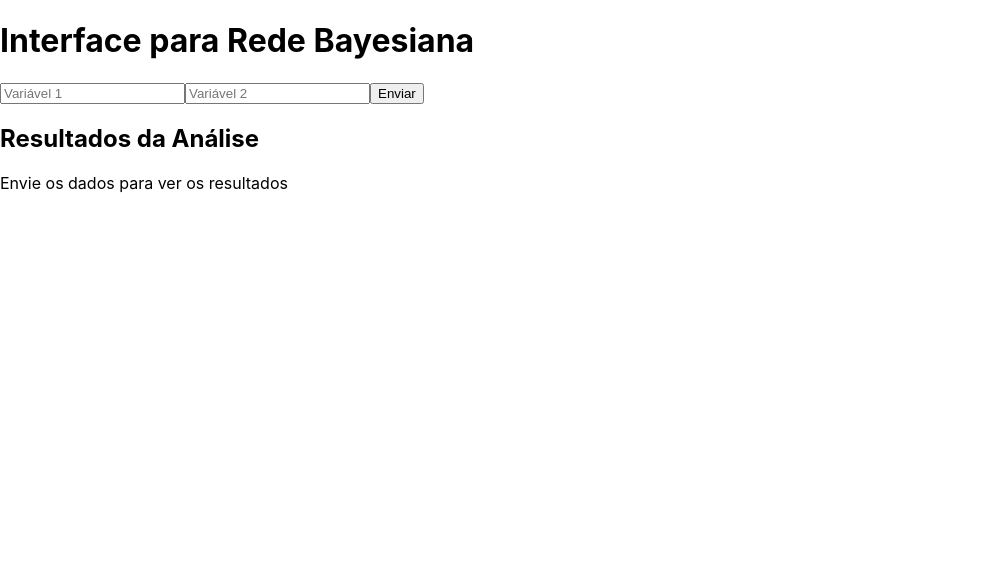
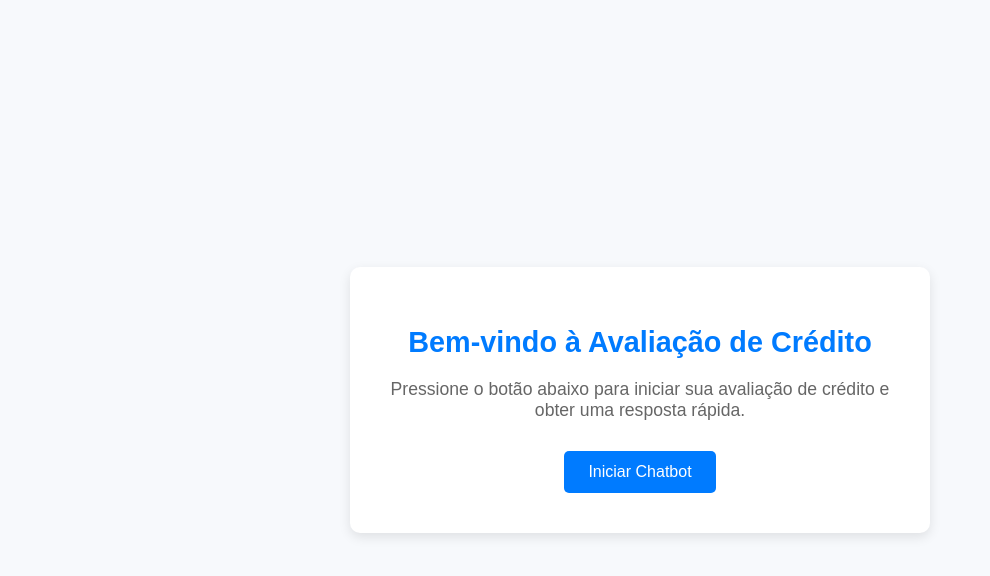
Before and after one commit to Bayesianos/Frontend_Bay, a React (Create React App) app: page / in a window 1280 px wide. Shown: the top 576 px of the page, without its empty margins (0-990 px from the left). Built offline with nearby package versions, Linux system fonts and the light colour scheme.

Commit message:
Adiciona tela de carregamento e resultado ao chatbot

```diff
--- a/src/App.js
+++ b/src/App.js
@@ -1,33 +1,30 @@
+// App.js
 import React, { useState } from 'react';
-import FormInput from './components/FormInput';
-import ResultsDisplay from './components/ResultsDisplay';
-import BayesianNetwork from './components/BayesianNetwork';
+import ChatBot from './components/ChatBot';
+import './components/WelcomePage.css';
 
 function App() {
-  const [results, setResults] = useState(null);
-  const [networkData, setNetworkData] = useState(null);
+  const [startChat, setStartChat] = useState(false);
 
-  const handleFormSubmit = async (variables) => {
-    try {
-      const response = await fetch('http://localhost:5000/api/bayesian', {
-        method: 'POST',
-        headers: { 'Content-Type': 'application/json' },
-        body: JSON.stringify(variables),
-      });
-      const data = await response.json();
-      setResults(data.results);
-      setNetworkData(data.network); // Supondo que a rede vem como parte da resposta
-    } catch (error) {
-      console.error("Erro ao chamar a API:", error);
-    }
+  const handleStartChat = () => {
+    setStartChat(true);
   };
 
   return (
     <div className="App">
-      <h1>Interface para Rede Bayesiana</h1>
-      <FormInput onSubmit={handleFormSubmit} />
-      <ResultsDisplay results={results} />
-      {networkData && <BayesianNetwork data={networkData} />}
+      {startChat ? (
+        <ChatBot />
+      ) : (
+        <div className="welcome-container">
+          <div className="welcome-box">
+            <h1 className="welcome-title">Bem-vindo à Avaliação de Crédito</h1>
+            <p className="welcome-text">
+              Pressione o botão abaixo para iniciar sua avaliação de crédito e obter uma resposta rápida.
+            </p>
+            <button className="start-button" onClick={handleStartChat}>Iniciar Chatbot</button>
+          </div>
+        </div>
+      )}
     </div>
   );
 }
--- a/src/components/BayesianNetwork.js
+++ /dev/null
@@ -1,21 +0,0 @@
-// src/components/BayesianNetwork.js
-import React, { useEffect, useRef } from 'react';
-import * as d3 from 'd3';
-
-function BayesianNetwork({ data }) {
-  const svgRef = useRef();
-
-  useEffect(() => {
-    if (!data) return;
-
-    const svg = d3.select(svgRef.current);
-    svg.selectAll('*').remove();
-
-    // Lógica de renderização do gráfico D3.js
-
-  }, [data]);
-
-  return <svg ref={svgRef} width="400" height="300"></svg>;
-}
-
-export default BayesianNetwork;
--- /dev/null
+++ b/src/components/ChatBot.css
@@ -0,0 +1,60 @@
+/* src/components/ChatBot.css */
+
+.chatbot-container {
+    display: flex;
+    flex-direction: column;
+    align-items: center;
+    justify-content: center;
+    width: 100%;
+    height: 100vh;
+    background-color: #f0f2f5;
+    font-family: Arial, sans-serif;
+  }
+
+  .chatbot-box {
+    background-color: #fff;
+    width: 90%;
+    max-width: 400px;
+    padding: 20px;
+    border-radius: 10px;
+    box-shadow: 0px 4px 12px rgba(0, 0, 0, 0.1);
+    text-align: center;
+  }
+
+  .chatbot-question {
+    font-size: 1.1em;
+    color: #333;
+    margin-bottom: 15px;
+    word-wrap: break-word;
+  }
+
+  .chatbot-input {
+    width: calc(100% - 24px); /* Mantém o input dentro do chatbot-box */
+    padding: 12px;
+    border: 1px solid #ddd;
+    border-radius: 5px;
+    font-size: 1em;
+    margin-bottom: 15px;
+  }
+
+  .chatbot-input:focus {
+    border-color: #007bff;
+    outline: none;
+  }
+
+  .chatbot-button {
+    width: 100%;
+    padding: 12px;
+    font-size: 1em;
+    font-weight: bold;
+    background-color: #007bff;
+    color: white;
+    border: none;
+    border-radius: 5px;
+    cursor: pointer;
+    transition: background-color 0.3s;
+  }
+
+  .chatbot-button:hover {
+    background-color: #0056b3;
+  }
--- /dev/null
+++ b/src/components/ChatBot.js
@@ -0,0 +1,91 @@
+// src/components/ChatBot.js
+import React, { useState } from 'react';
+import './ChatBot.css';
+import LoadingScreen from './LoadingScreen';
+import ResultScreen from './ResultScreen';
+
+function ChatBot() {
+  const [step, setStep] = useState(0);
+  const [formData, setFormData] = useState({
+    idade: '',
+    sexo: '',
+    trabalho: '',
+    moradia: '',
+    classe: '',
+    cc: '',
+    credito: '',
+    duracao: '',
+    objetivo: '',
+    risco: '',
+  });
+  const [isLoading, setIsLoading] = useState(false);
+  const [result, setResult] = useState(null);
+
+  const questions = [
+    'Qual é a sua idade? (exemplo: 25, 35, 45)',
+    'Qual é o seu sexo? (male/female)',
+    'Qual é o seu tipo de trabalho? (1, 2, ou 3)',
+    'Qual é a sua situação de moradia? (own, rent, ou free)',
+    'Qual é a sua classe econômica? (exemplo: NA, little, moderate, quite rich, rich)',
+    'Qual é o seu C.C.? (exemplo: little, moderate, NA)',
+    'Qual é o valor do crédito desejado? (exemplo: 1169, 5951)',
+    'Qual é a duração desejada para o empréstimo em meses? (exemplo: 6, 12, 24, 48)',
+    'Qual é o objetivo do crédito? (exemplo: radio/TV, education, car, furniture/equipment, business)',
+    'Qual é o seu perfil de risco? (good/bad)',
+  ];
+
+  const handleInputChange = (e) => {
+    const { name, value } = e.target;
+    setFormData({ ...formData, [name]: value });
+  };
+
+  const handleNext = () => {
+    if (formData[Object.keys(formData)[step]] === '') {
+      alert('Por favor, preencha este campo.');
+      return;
+    }
+
+    if (step < questions.length - 1) {
+      setStep(step + 1);
+    } else {
+      handleSubmit();
+    }
+  };
+
+  const handleSubmit = () => {
+    setIsLoading(true);
+    // Simulando uma chamada ao backend com atraso de 3 segundos
+    setTimeout(() => {
+      const mockResult = Math.random() > 0.5 ? 'approved' : 'denied';
+      setResult(mockResult);
+      setIsLoading(false);
+    }, 3000);
+  };
+
+  if (isLoading) {
+    return <LoadingScreen />;
+  }
+
+  if (result) {
+    return <ResultScreen result={result} />;
+  }
+
+  return (
+    <div className="chatbot-container">
+      <div className="chatbot-box">
+        <p className="chatbot-question">{questions[step]}</p>
+        <input
+          type="text"
+          name={Object.keys(formData)[step]}
+          value={formData[Object.keys(formData)[step]]}
+          onChange={handleInputChange}
+          className="chatbot-input"
+          placeholder="Digite sua resposta aqui"
+        />
+        <button onClick={handleNext} className="chatbot-button">Próximo</button>
+      </div>
+    </div>
+  );
+}
+
+export default ChatBot;
--- a/src/components/FormInput.js
+++ /dev/null
@@ -1,25 +0,0 @@
-// src/components/FormInput.js
-import React, { useState } from 'react';
-
-function FormInput({ onSubmit }) {
-  const [variables, setVariables] = useState({ var1: '', var2: '' });
-
-  const handleChange = (e) => {
-    setVariables({ ...variables, [e.target.name]: e.target.value });
-  };
-
-  const handleSubmit = (e) => {
-    e.preventDefault();
-    onSubmit(variables);  // Passar os dados para o componente principal
-  };
-
-  return (
-    <form onSubmit={handleSubmit}>
-      <input type="text" name="var1" onChange={handleChange} placeholder="Variável 1" />
-      <input type="text" name="var2" onChange={handleChange} placeholder="Variável 2" />
-      <button type="submit">Enviar</button>
-    </form>
-  );
-}
-
-export default FormInput;
--- /dev/null
+++ b/src/components/LoadingScreen.css
@@ -0,0 +1,32 @@
+/* src/components/LoadingScreen.css */
+
+.loading-container {
+    display: flex;
+    flex-direction: column;
+    align-items: center;
+    justify-content: center;
+    width: 100%;
+    height: 100vh;
+    background-color: #f7f9fc;
+    font-family: Arial, sans-serif;
+  }
+
+  .loading-spinner {
+    border: 8px solid #f3f3f3;
+    border-top: 8px solid #007bff;
+    border-radius: 50%;
+    width: 60px;
+    height: 60px;
+    animation: spin 1s linear infinite;
+  }
+
+  @keyframes spin {
+    0% { transform: rotate(0deg); }
+    100% { transform: rotate(360deg); }
+  }
+
+  .loading-text {
+    font-size: 1.2em;
+    color: #333;
+    margin-top: 20px;
+  }
--- /dev/null
+++ b/src/components/LoadingScreen.js
@@ -0,0 +1,14 @@
+// src/components/LoadingScreen.js
+import React from 'react';
+import './LoadingScreen.css';
+
+function LoadingScreen() {
+  return (
+    <div className="loading-container">
+      <div className="loading-spinner"></div>
+      <p className="loading-text">Processando sua análise de crédito...</p>
+    </div>
+  );
+}
+
+export default LoadingScreen;
--- /dev/null
+++ b/src/components/ResultScreen.css
@@ -0,0 +1,33 @@
+/* src/components/ResultScreen.css */
+
+.result-container {
+    display: flex;
+    flex-direction: column;
+    align-items: center;
+    justify-content: center;
+    width: 100%;
+    height: 100vh;
+    background-color: #f7f9fc;
+    font-family: Arial, sans-serif;
+  }
+
+  .result-box {
+    background-color: #fff;
+    padding: 40px;
+    width: 90%;
+    max-width: 500px;
+    border-radius: 10px;
+    text-align: center;
+    box-shadow: 0px 4px 12px rgba(0, 0, 0, 0.1);
+  }
+
+  .result-title {
+    font-size: 1.8em;
+    color: #007bff;
+    margin-bottom: 20px;
+  }
+
+  .result-text {
+    font-size: 1.4em;
+    color: #333;
+  }
--- /dev/null
+++ b/src/components/ResultScreen.js
@@ -0,0 +1,18 @@
+// src/components/ResultScreen.js
+import React from 'react';
+import './ResultScreen.css';
+
+function ResultScreen({ result }) {
+  return (
+    <div className="result-container">
+      <div className="result-box">
+        <h2 className="result-title">Resultado da Análise de Crédito</h2>
+        <p className="result-text">
+          {result === 'approved' ? 'Empréstimo Aprovado!' : 'Empréstimo Negado.'}
+        </p>
+      </div>
+    </div>
+  );
+}
+
+export default ResultScreen;
--- a/src/components/ResultsDisplay.js
+++ /dev/null
@@ -1,17 +0,0 @@
-// src/components/ResultsDisplay.js
-import React from 'react';
-
-function ResultsDisplay({ results }) {
-  return (
-    <div>
-      <h2>Resultados da Análise</h2>
-      {results ? (
-        <pre>{JSON.stringify(results, null, 2)}</pre>
-      ) : (
-        <p>Envie os dados para ver os resultados</p>
-      )}
-    </div>
-  );
-}
-
-export default ResultsDisplay;
--- /dev/null
+++ b/src/components/WelcomePage.css
@@ -0,0 +1,51 @@
+/* src/components/WelcomePage.css */
+
+.welcome-container {
+    display: flex;
+    flex-direction: column;
+    align-items: center;
+    justify-content: center;
+    width: 100%;
+    height: 100vh;
+    background-color: #f7f9fc;
+    font-family: Arial, sans-serif;
+    color: #333;
+  }
+
+  .welcome-box {
+    background-color: #fff;
+    padding: 40px;
+    width: 90%;
+    max-width: 500px;
+    border-radius: 10px;
+    text-align: center;
+    box-shadow: 0px 4px 12px rgba(0, 0, 0, 0.1);
+  }
+
+  .welcome-title {
+    font-size: 1.8em;
+    font-weight: bold;
+    color: #007bff;
+    margin-bottom: 20px;
+  }
+
+  .welcome-text {
+    font-size: 1.1em;
+    color: #666;
+    margin-bottom: 30px;
+  }
+
+  .start-button {
+    font-size: 1em;
+    padding: 12px 24px;
+    color: #fff;
+    background-color: #007bff;
+    border: none;
+    border-radius: 5px;
+    cursor: pointer;
+    transition: background-color 0.3s;
+  }
+
+  .start-button:hover {
+    background-color: #0056b3;
+  }
```
